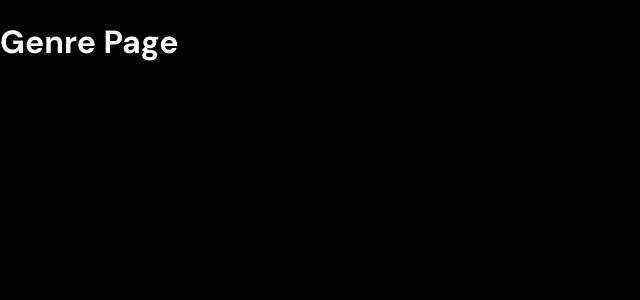
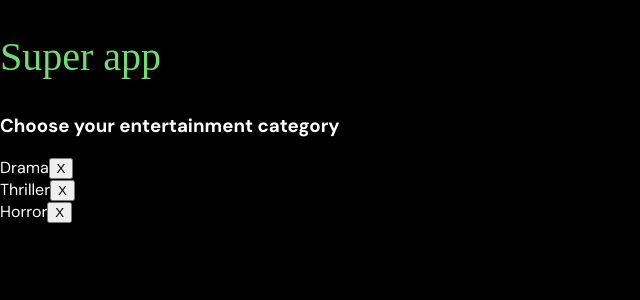
Before and after one commit to AGoyal027/super-app, a React (Create React App) app: page /genre in a window 1280 px wide. Shown: the top 300 px of the page, without its empty margins (0-640 px from the left). Built offline with nearby package versions, Linux system fonts and the light colour scheme; the HTML template or start-up script is replaced by a standard one; a web font is replaced by a local one.

Commit message:
added genre page

```diff
--- a/src/pages/genre/Genre.jsx
+++ b/src/pages/genre/Genre.jsx
@@ -1,9 +1,70 @@
-import React from "react";
+import React, { useState } from "react";
+import actionImg from "../../assets/action.png"
+import styles from "./GenrePage.module.css"
 
-function Genre() {
-    return(
-        <h1>Genre Page</h1>
-    )
+function GenrePage() {
+    const [genres, setGenres] = useState([
+        {
+            title: "Action",
+            bgImage: actionImg,
+        },
+        {
+            title: "Drama",
+            bgImage: "",
+        },
+        {
+            title: "Romance",
+            bgImage: "",
+        },
+        {
+            title: "Thriller",
+            bgImage: "",
+        },
+        {
+            title: "Western",
+            bgImage: "",
+        },
+        {
+            title: "Horror",
+            bgImage: "",
+        },
+        {
+            title: "Fantasy",
+            bgImage: "",
+        },
+        {
+            title: "Music",
+            bgImage: "",
+        },
+        {
+            title: "Fiction",
+            bgImage: "",
+        },
+    ]);
+    const [selectedGenres, setSelectedGenres] = useState([1, 3, 5]);
+
+    const removeGenre = (index) => {
+        // console.log(index);
+        const newGenre = selectedGenres.filter((item) => item !== index);
+    };
+
+    return (
+        <div className={styles.page}>
+            <div className={styles.left}>
+                <h2>Super app</h2>
+                <h3>Choose your entertainment category</h3>
+                <div className={styles.selected}>
+                    {selectedGenres.map((item) => (
+                        <div key={item} className={styles.selectedGenre}>
+                            {genres[item].title}
+                            <button onClick={() => removeGenre(item)}>X</button>
+                        </div>
+                    ))}
+                </div>
+            </div>
+            <div className={styles.right}></div>
+        </div>
+    );
 }
 
-export default Genre
+export default GenrePage
--- /dev/null
+++ b/src/pages/genre/GenrePage.module.css
@@ -0,0 +1,5 @@
+.page{
+    height: 100%;
+    width: 100vw;
+    color: #fff;
+}
--- a/src/pages/registration/Registration.jsx
+++ b/src/pages/registration/Registration.jsx
@@ -9,15 +9,23 @@ function Registration() {
     const [mobile, setMobile] = useState();
     const [shareData, setShareData] = useState(false);
 
-    const handleSubmit = () => {
-        console.log({ name, username, email, mobile, shareData });
-    }
+    const handleSubmit = (e) => {
+        e.preventDefault();
+        if (!name || !username || !email || !mobile  || !shareData) {
+            alert("Please fill all fields");
+        } else {
+            const currentUser = { name, username, email, mobile, shareData }
+            localStorage.setItem("currentUser", JSON.stringify(currentUser));
+            // localStorage.setItem("currentUser", JSON.stringify({ name, username, email, mobile, shareData }));
+        }
+        console.log(JSON.parse(localStorage.getItem("currentUser")));
+    };
 
     return (
         <div className={styles.page}>
             <div className={styles.left}>
-                <h1>Discover new things on <br /> Superapp</h1>
-                <img src={bgImage} className={bgImage} alt="background" />
+                <h1 className={styles.leftHeader}>Discover new things on <br /> Superapp</h1>
+                <img src={bgImage} className={styles.bgImage} alt="background" />
             </div>
             <div className={styles.right}>
                 <div>
@@ -43,7 +51,7 @@ function Registration() {
                     <br />
                     <div>
                         <input type="checkbox" value={shareData}
-                            onChange={(e) => setShareData(true)}
+                            onChange={(e) => setShareData(e.target.checked)}
                         />
                         <label htmlFor="">Share my registration data with Superapp</label>
                     </div>
--- a/src/pages/registration/Registration.module.css
+++ b/src/pages/registration/Registration.module.css
@@ -6,6 +6,7 @@ body {
     background-color: #000;
     color: #fff;
     font-family: "DM Sans", sans-serif;
+    /* overflow: hidden; */
 }
 
 .page {
@@ -19,13 +20,28 @@ body {
     flex-direction: column;
     width: 50%;
     position: relative;
-    /* height: 100vh; */
+    /* height: 100%; */
+}
+
+.leftHeader{
+    position: absolute;
+    bottom: 5%;
+    left: 5%;
+    font-size: 3rem;
+    font-family: "Roboto", sans-serif;
+    /* flex 0 0 calc(100/(no of items per line) - gap) */
 }
 
 .bgImage {
     object-fit: cover;
-    /* height: 100%;
-    width: 100%; */
+    height: 100%;
+    width: 100%;
+}
+
+h1{
+    position: absolute;
+    bottom: 5%;
+    left: 2%;
 }
 
 .right {
@@ -52,7 +68,7 @@ input[type='text'], input[type='email'], input[type='tel']{
     margin-bottom: 1rem;
 }
 
-button{
+.right button{
     all: unset;
     background-color: #72DB73;
     font-family: "Roboto", sans-serif;
```
Also changed, not shown: src/assets/action.png (added).
